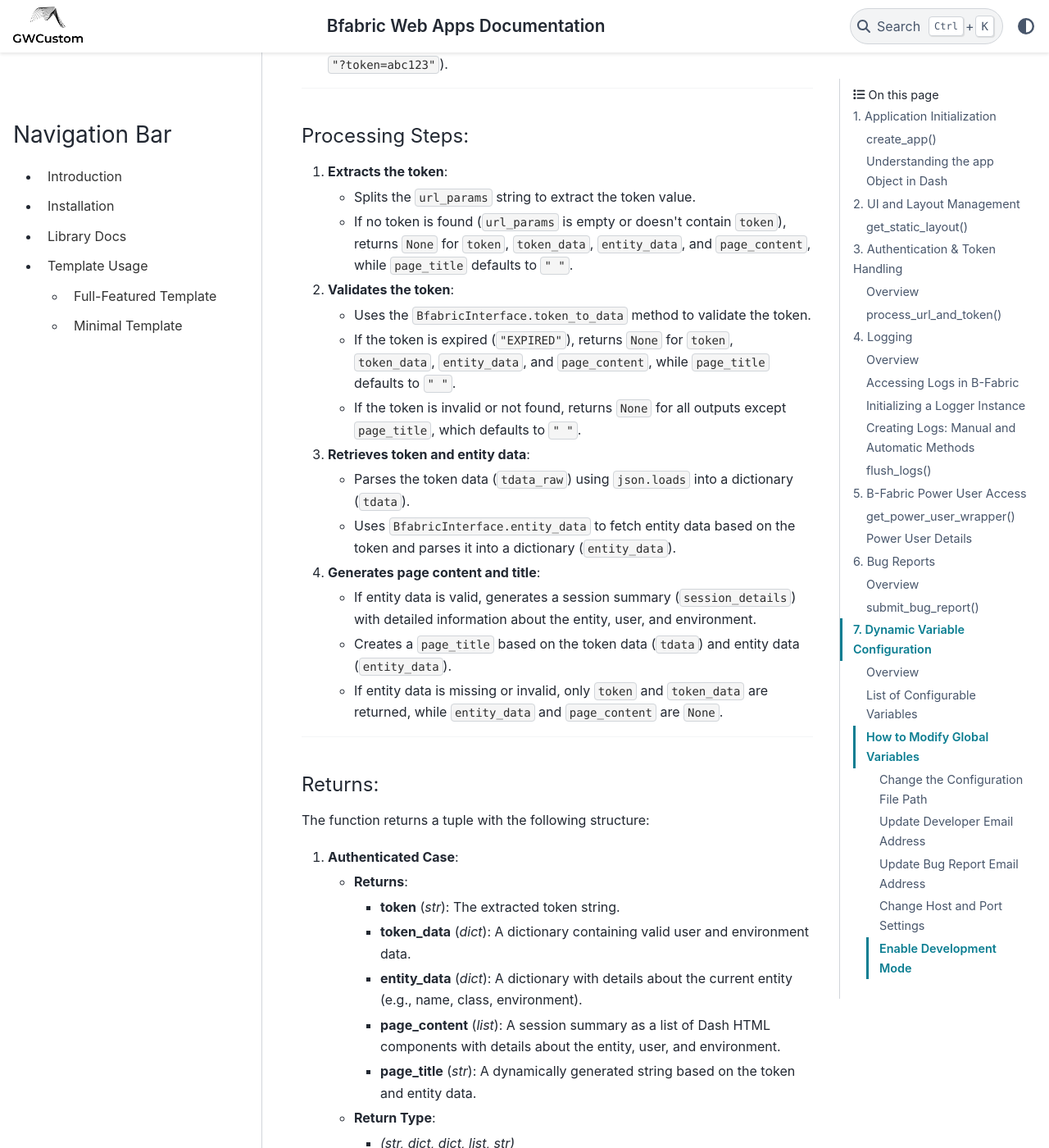
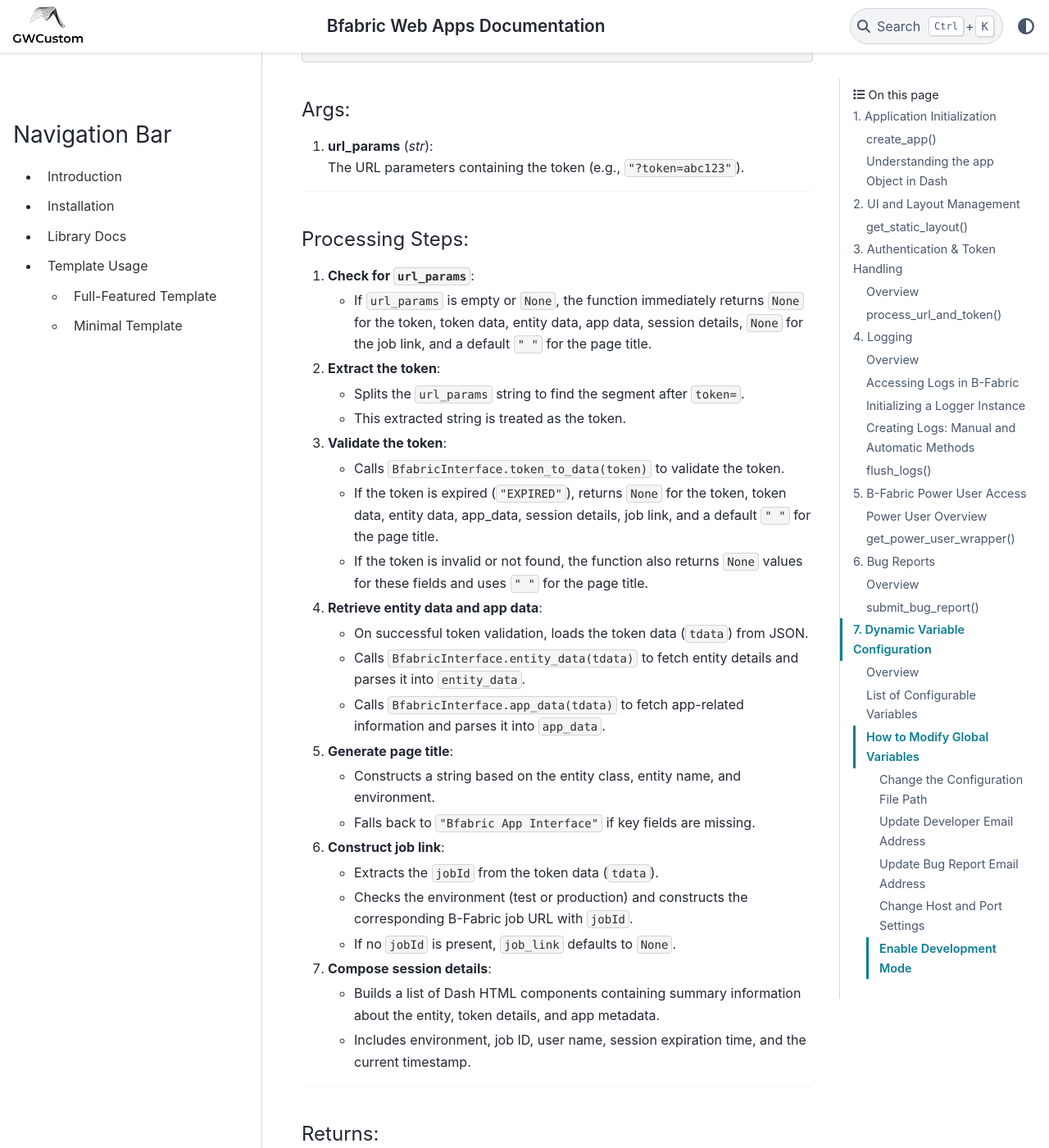
Before and after one commit to GWCustom/bfabric-web-apps, a Sphinx documentation site: the page built from docs/bfabric_web_apps_functions.md, in a window 1280 px wide and 1400 px high, scrolled down 4476 px. Shown: the whole window at 82% size. Built offline with Sphinx 7.4.7 and the PyData theme 0.15.4, drawn with Linux system fonts in a browser that asks for light colours; some of the changed text lies outside the part shown.

Commit message:
Upadated docs, and fixed little error in process_url_and_token function

````diff
--- a/docs/bfabric_web_apps_functions.md
+++ b/docs/bfabric_web_apps_functions.md
@@ -1,4 +1,4 @@
-# Bfabric Web Apps Functions
+# B-Fabric Web Apps Functions
 
 This section provides an in-depth explanation of the **core functions** used in **bfabric\_web\_apps**. These functions are responsible for **authentication, layout management, logging, API interactions, bug reporting** and more.
 
@@ -7,7 +7,9 @@
 
 ### create_app()
 
-The `create_app()` function initializes a **Dash app instance** with pre-configured settings suitable for use with B-Fabric, including responsive design and Bootstrap-based styling. This function simplifies starting a new Dash app by applying common configurations. If you want to explore the implementation of the `create_app()` function in more detail, check out the [source code on GitHub](https://github.com/GWCustom/bfabric-web-apps/blob/main/bfabric_web_apps/utils/app_init.py).
+The `create_app()` function initializes a **Dash app instance** with pre-configured settings suitable for use with B-Fabric, including responsive design and Bootstrap-based styling. This function simplifies starting a new Dash app by applying common configurations.
+
+If you want to explore the implementation of the `create_app()` function in more detail, check out the [source code on GitHub](https://github.com/GWCustom/bfabric-web-apps/blob/main/bfabric_web_apps/utils/app_init.py).
 
 ```python
 app = create_app()
@@ -49,7 +53,9 @@
 
 ### get_static_layout()
 
-The `get_static_layout()` function combines various **UI components** into a structured Dash layout with pre-defined tabs for **Main**, **Documentation**, and **Report a Bug**. This layout ensures a consistent look and feel across B-Fabric applications, while allowing customization of the main content and documentation. If you want to explore the implementation of the `get_static_layout()` function in more detail, check out the [source code on GitHub](https://github.com/GWCustom/bfabric-web-apps/blob/main/bfabric_web_apps/layouts/layouts.py#L4).
+The `get_static_layout()` function combines various **UI components** into a structured Dash layout with pre-defined tabs for **Main**, **Documentation**, and **Report a Bug**. This layout ensures a consistent look and feel across B-Fabric applications, while allowing customization of the main content and documentation.
+
+If you want to explore the implementation of the `get_static_layout()` function in more detail, check out the [source code on GitHub](https://github.com/GWCustom/bfabric-web-apps/blob/main/bfabric_web_apps/layouts/layouts.py#L4).
 
 
 ```python
@@ -73,7 +79,7 @@
 
 ---
 
-#### Example Usage:
+#### Example Usage
 ```python
 # Import the 'html' module from Dash
 from dash import html
@@ -112,84 +118,106 @@
    If the token is valid, B-Fabric responds with a JSON payload containing essential authentication details, such as the username, web service password, and entity class information.
 
 4. **Authenticated API Calls**
-   Now the webapplication has authenticated the user, and can use the username and webserivce password they received from the token auth endpoint, to authenticate subsequent calls to bfabric webservice.
+    Now that the web application has authenticated the user, it can use the username and web service password obtained from the token auth endpoint to authenticate subsequent calls to the B-Fabric web service.
 
 ---
 
 ### process_url_and_token()
 
-The `process_url_and_token()` function processes URL parameters to extract and validate authentication tokens, retrieve related entity data, and prepare page content for B-Fabric applications. If you want to explore the implementation of the `process_url_and_token()` function in more detail, check out the [source code on GitHub](https://github.com/GWCustom/bfabric-web-apps/blob/main/bfabric_web_apps/utils/callbacks.py#L8).
+The `process_url_and_token()` function processes URL parameters to extract and validate authentication tokens, retrieve related entity data, and prepare page content for B-Fabric applications.
+
+If you want to explore the implementation of the `process_url_and_token()` function in more detail, check out the [source code on GitHub](https://github.com/GWCustom/bfabric-web-apps/blob/main/bfabric_web_apps/utils/callbacks.py#L8).
 
 ```python
 process_url_and_token(url_params)
 ```
 
 #### Args:
-1. **url_params** (*str*): The URL parameters containing the token (e.g., `"?token=abc123"`).
+1. **url_params** (*str*):
+   The URL parameters containing the token (e.g., `"?token=abc123"`).
 
 ---
 
 #### Processing Steps:
-1. **Extracts the token**:
-   - Splits the `url_params` string to extract the token value.
-   - If no token is found (`url_params` is empty or doesn't contain `token`), returns `None` for `token`, `token_data`, `entity_data`, and `page_content`, while `page_title` defaults to `" "`.
 
-2. **Validates the token**:
-   - Uses the `BfabricInterface.token_to_data` method to validate the token.
-   - If the token is expired (`"EXPIRED"`), returns `None` for `token`, `token_data`, `entity_data`, and `page_content`, while `page_title` defaults to `" "`.
-   - If the token is invalid or not found, returns `None` for all outputs except `page_title`, which defaults to `" "`.
+1. **Check for `url_params`**:
+   - If `url_params` is empty or `None`, the function immediately returns `None` for the token, token data, entity data, app data, session details, `None` for the job link, and a default `" "` for the page title.
 
-3. **Retrieves token and entity data**:
-   - Parses the token data (`tdata_raw`) using `json.loads` into a dictionary (`tdata`).
-   - Uses `BfabricInterface.entity_data` to fetch entity data based on the token and parses it into a dictionary (`entity_data`).
+2. **Extract the token**:
+   - Splits the `url_params` string to find the segment after `token=`.
+   - This extracted string is treated as the token.
 
-4. **Generates page content and title**:
-   - If entity data is valid, generates a session summary (`session_details`) with detailed information about the entity, user, and environment.
-   - Creates a `page_title` based on the token data (`tdata`) and entity data (`entity_data`).
-   - If entity data is missing or invalid, only `token` and `token_data` are returned, while `entity_data` and `page_content` are `None`.
+3. **Validate the token**:
+   - Calls `BfabricInterface.token_to_data(token)` to validate the token.
+   - If the token is expired (`"EXPIRED"`), returns `None` for the token, token data, entity data, app_data, session details, job link, and a default `" "` for the page title.
+   - If the token is invalid or not found, the function also returns `None` values for these fields and uses `" "` for the page title.
+
+4. **Retrieve entity data and app data**:
+   - On successful token validation, loads the token data (`tdata`) from JSON.
+   - Calls `BfabricInterface.entity_data(tdata)` to fetch entity details and parses it into `entity_data`.
+   - Calls `BfabricInterface.app_data(tdata)` to fetch app-related information and parses it into `app_data`.
+
+5. **Generate page title**:
+   - Constructs a string based on the entity class, entity name, and environment.
+   - Falls back to `"Bfabric App Interface"` if key fields are missing.
+
+6. **Construct job link**:
+   - Extracts the `jobId` from the token data (`tdata`).
+   - Checks the environment (test or production) and constructs the corresponding B-Fabric job URL with `jobId`.
+   - If no `jobId` is present, `job_link` defaults to `None`.
+
+7. **Compose session details**:
+   - Builds a list of Dash HTML components containing summary information about the entity, token details, and app metadata.
+   - Includes environment, job ID, user name, session expiration time, and the current timestamp.
 
 ---
 
 #### Returns:
-The function returns a tuple with the following structure:
+The function returns a 7-element tuple, which varies depending on whether authentication succeeds or fails.
 
 1. **Authenticated Case**:
    - **Returns**:
-     - **token** (*str*): The extracted token string.
-     - **token_data** (*dict*): A dictionary containing valid user and environment data.
-     - **entity_data** (*dict*): A dictionary with details about the current entity (e.g., name, class, environment).
-     - **page_content** (*list*): A session summary as a list of Dash HTML components with details about the entity, user, and environment.
-     - **page_title** (*str*): A dynamically generated string based on the token and entity data.
+     1. **token** (*str*): The extracted token string.
+     2. **token_data** (*dict*): A dictionary containing valid user and environment data.
+     3. **entity_data** (*dict*): Details about the current entity (e.g., name, class).
+     4. **app_data** (*dict*): Information about the related application (e.g., name, description).
+     5. **page_title** (*str*): A dynamically generated string based on token and entity data.
+     6. **session_details** (*list*): A list of Dash HTML components summarizing the session.
+     7. **job_link** (*str*): Dynamically generated link to the job page (if `jobId` is provided).
    - **Return Type**:
-     - *(str, dict, dict, list, str)*
+     *(str, dict, dict, dict, str, list, str)*
 
 2. **Authentication Fails**:
    - **Returns**:
-     - **token**: `None`
-     - **token_data**: `None`
-     - **entity_data**: `None`
-     - **page_content**: `None`
-     - **page_title** (*str*): Defaults to `" "`.
+     1. **token**: `None`
+     2. **token_data**: `None`
+     3. **entity_data**: `None`
+     4. **app_data**: `None`
+     5. **page_title** (*str*): Defaults to `" "`.
+     6. **session_details**: `None`
+     7. **job_link**: `None`
    - **Return Type**:
-     - *(None, None, None, None, str)*
+     *(None, None, None, None, str, None, None)*
 
 ---
 
-#### Example Usage - Callback Integration:
-This function is typically used within a Dash callback to manage authentication. As reference you can checkout on how this function is used in [`generic_bfabric.py`](https://github.com/GWCustom/bfabric-web-app-template/blob/main/generic_bfabric.py#L44).
+#### Example Usage - Callback Integration
+This function is typically used within a Dash callback to manage authentication. As a reference, you can check out how this function is used in [`generic_bfabric.py`](https://github.com/GWCustom/bfabric-web-app-template/blob/main/generic_bfabric.py#L44).
 
 ```python
-# Define a callback for the Dash app
 @app.callback(
     [
-        Output('token', 'data'),
-        Output('token_data', 'data'),
-
+        Output('token', 'data'),                # Store authentication token.
+        Output('token_data', 'data'),           # Store token metadata.
+        Output('entity', 'data'),               # Store entity data.
+        Output('app_data', 'data'),               # Store app data.
+        Output('page-title', 'children'),       # Update page title.
+        Output('session-details', 'children'),  # Update session details.
+        Output('dynamic-link', 'href')  # Directly update the button!
     ],
-    [Input('url', 'search')]
+    [Input('url', 'search')]                    # Extract token from URL parameters.
 )
 def generic_process_url_and_token(url_params):
-    #Processes the URL parameters to extract and return token information
     return process_url_and_token(url_params)
 ```
 
@@ -232,22 +260,24 @@
 
 #### get_logger()
 
-The `get_logger()` function extracts logging-related information from `token_data` and initializes a **Logger instance** for managing and storing logs in B-Fabric. If you want to explore the implementation of the `get_logger()` function in more detail, check out the [source code on GitHub](https://github.com/GWCustom/bfabric-web-apps/blob/main/bfabric_web_apps/utils/get_logger.py).
+The `get_logger()` function extracts logging-related information from `token_data` and initializes a **Logger instance** for managing and storing logs in B-Fabric.
+
+If you want to explore the implementation of the `get_logger()` function in more detail, check out the [source code on GitHub](https://github.com/GWCustom/bfabric-web-apps/blob/main/bfabric_web_apps/utils/get_logger.py).
 
 ```python
 L = get_logger(token_data)
 ```
 
-##### **Args**:
+##### Args:
 1. **token_data** (*dict*): A dictionary containing token information. This is required to associate logs with the corresponding user or session in B-Fabric.
 
-##### **Returns**:
+##### Returns:
 A logger instance for managing and creating logs.
 
-#### **Return Type:**:
+#### Return Type::
 `Logger`
 
-##### **Example**:
+##### Example
 
 ```python
 # Check if token data is available
@@ -272,14 +302,16 @@
 
 #### log_operation()
 
-The `log_operation()` function allows manual logging of user actions, storing these logs in **B-Fabric's job history**. It is commonly used for tracking specific events, such as data submissions or user logins. If you want to explore the implementation of the `log_operation()` function in more detail, check out the [source code on GitHub](https://github.com/GWCustom/bfabric-web-apps/blob/main/bfabric_web_apps/objects/Logger.py#L69).
+The `log_operation()` function allows manual logging of user actions, storing these logs in **B-Fabric's job history**. It is commonly used for tracking specific events, such as data submissions or user logins.
+
+If you want to explore the implementation of the `log_operation()` function in more detail, check out the [source code on GitHub](https://github.com/GWCustom/bfabric-web-apps/blob/main/bfabric_web_apps/objects/Logger.py#L69).
 
 
 ```python
 L.log_operation(operation, message, params, flush_logs)
 ```
 
-##### **Args**:
+##### Args:
 1. **operation** (*str*): A short event label describing the action (e.g., `"Login"`, `"Update Sample"`).
 2. **message** (*str*): A detailed description of the event.
 3. **params** (*dict*, optional): Additional metadata related to the event. Defaults to `{}`.
@@ -289,12 +321,12 @@
 
 ---
 
-##### **Returns**:
+##### Returns:
 - `None`
 
 ---
 
-##### **Example**:
+##### Example
 
 ```python
 # Check if token data is available
@@ -314,13 +346,15 @@
 
 #### logthis()
 
-The `logthis()` function automatically wraps an API call, logging essential details such as the function name, input parameters, execution time, and return values. This method simplifies logging for API interactions while capturing all necessary context. If you want to explore the implementation of the `logthis()` function in more detail, check out the [source code on GitHub](https://github.com/GWCustom/bfabric-web-apps/blob/main/bfabric_web_apps/objects/Logger.py#L117).
+The `logthis()` function automatically wraps an API call, logging essential details such as the function name, input parameters, execution time, and return values. This method simplifies logging for API interactions while capturing all necessary context.
+
+If you want to explore the implementation of the `logthis()` function in more detail, check out the [source code on GitHub](https://github.com/GWCustom/bfabric-web-apps/blob/main/bfabric_web_apps/objects/Logger.py#L117).
 
 ```python
 result = L.logthis(api_call, args, obj, flush_logs, kwargs)
 ```
 
-##### **Args**:
+##### Args:
 1. **api_call** (*function*): The API function to execute.
 2. **endpoint** (*str*): The endpoint to read from, e.g. "sample".
 3. **obj** (*dict*) A dictionary containing the query, for every field multiple possible values can be provided, the final query requires the condition for each field to be met
@@ -358,30 +392,32 @@
 
 ### flush_logs()
 
-The `flush_logs()` function is used to send all accumulated log entries to the backend at once and clear the local cache. This function is particularly useful when multiple logging operations have been performed with `flush_logs=False`, allowing logs to be batched and sent in a single request instead of logging each action individually. If no logs are stored, calling this function has no effect. If you want to explore the implementation of the `flush_logs()` function in more detail, check out the [source code on GitHub](https://github.com/GWCustom/bfabric-web-apps/blob/main/bfabric_web_apps/objects/Logger.py#L103).
+The `flush_logs()` function is used to send all accumulated log entries to the backend at once and clear the local cache. This function is particularly useful when multiple logging operations have been performed with `flush_logs=False`, allowing logs to be batched and sent in a single request instead of logging each action individually. If no logs are stored, calling this function has no effect.
+
+If you want to explore the implementation of the `flush_logs()` function in more detail, check out the [source code on GitHub](https://github.com/GWCustom/bfabric-web-apps/blob/main/bfabric_web_apps/objects/Logger.py#L103).
 
 ```python
 L.flush_logs()
 ```
 
-##### **Args**:
+##### Args:
 - None
 
 ---
 
-##### **Returns**:
+##### Returns:
 - None
 
 ---
 
-##### **Behavior**:
+##### Behavior:
 - If there are **pending logs** saved locally, they are flushed with a **single API call** to the backend, reducing the number of individual requests.
 - After a successful flush, the local log storage is cleared.
 - If no logs are pending, the function does nothing and exits immediately.
 
 ---
 
-##### **Example**:
+##### Example
 
 ```python
 # Initialize the logger instance
@@ -412,25 +448,33 @@
 
 ## 5. B-Fabric Power User Access
 
+### Power User Overview
+- **Username**: **gfeeder**
+- **Purpose**: The power user account is used to perform elevated operations in the B-Fabric system, such as reading or modifying restricted data. Ensure that this access is used responsibly and within the bounds of the system's usage policies.
+
+---
+
 ### get_power_user_wrapper()
 
 Initializes and returns an **authenticated wrapper** for interacting with the **B-Fabric API**. This wrapper is specifically configured for **Power User** access, allowing privileged operations within the system. The default **Power User** login is **`gfeeder`**.
 
 This function uses the environment information provided in `token_data` to determine the appropriate configuration for initializing the `Bfabric` instance. It reads the configuration from a predefined path (`CONFIG_FILE_PATH`) and applies the environment settings.
 
+If you want to explore the implementation of the `get_power_user_wrapper()` function in more detail, check out the [source code on GitHub](https://github.com/GWCustom/bfabric-web-apps/blob/main/bfabric_web_apps/utils/get_power_user_wrapper.py).
+
 ```python
 power_user_wrapper = get_power_user_wrapper(token_data)
 
 ```
 ---
-#### Args
+#### Args:
 1. **token_data** (*dict*): A dictionary containing token-related information.
    - The `"environment"` key specifies the environment configuration (e.g., production or testing).
    - If the `"environment"` key is not provided, it defaults to `"None"`.
 
 ---
 
-#### Returns
+#### Returns:
 - **Bfabric**: A `Bfabric` instance, authenticated and configured for the specified environment.
 
 ---
@@ -441,12 +485,6 @@
 # Initialize the power user wrapper
 power_user_wrapper = get_power_user_wrapper(token_data)
 ```
-
----
-
-### Power User Details
-- **Username**: **gfeeder**
-- **Purpose**: The power user account is used to perform elevated operations in the B-Fabric system, such as reading or modifying restricted data. Ensure that this access is used responsibly and within the bounds of the system's usage policies.
 
 ---
 ## 6. Bug Reports
@@ -477,45 +515,50 @@
 
 ---
 
-
 ### submit_bug_report()
 
-Handles the submission of bug reports by delegating the relevant details to the `submit_bug_report()` function.
+Submits bug reports by collecting the user-provided bug description, along with token and entity data, and then emails these details to the **bug-report email address** configured in `bfabric_web_apps.BUG_REPORT_EMAIL_ADDRESS`. By default, this address is `gwtools@fgcz.system`, but it can be customized as needed.
+
+If you want to explore the implementation of the `submit_bug_report()` function in more detail, check out the [source code on GitHub](https://github.com/GWCustom/bfabric-web-apps/blob/main/bfabric_web_apps/utils/callbacks.py#L92).
 
 ```python
 submit_bug_report(n_clicks, bug_description, token, entity_data)
 ```
 
-**Args:**
-1. **n\_clicks** (int): The number of times the submit button has been clicked.
-2. **bug\_description** (str): The description of the bug provided by the user.
-3. **token** (str): The authentication token.
-4. **entity\_data** (dict): The data related to the current entity.
+#### Args:
+1. **n\_clicks** (int): Number of times the submit button has been clicked.
+2. **bug\_description** (str): Description of the bug provided by the user.
+3. **token** (str): Authentication token.
+4. **entity\_data** (dict): Data related to the current entity.
 
-**Returns:**
-- **tuple**: A tuple containing two boolean values indicating success and failure status of the submission.
-  - is\_open\_success (bool): Indicates if the bug report submission was successful.
-  - is\_open\_failure (bool): Indicates if the bug report submission failed.
+#### Returns:
+- **tuple**: Two boolean values indicating whether the submission succeeded or failed.
+  - **is\_open\_success** (bool): True if bug report submission was successful.
+  - **is\_open\_failure** (bool): True if bug report submission failed.
 
-#### Example:
+#### Example
+
+As a reference, you can check out how this function is used in [`generic_bfabric.py`](https://github.com/GWCustom/bfabric-web-app-template/blob/main/generic_bfabric.py#L73).
 
 ```python
 @app.callback(
     [
         Output("alert-fade-bug-success", "is_open"),  # Show success alert.
-        Output("alert-fade-bug-fail", "is_open")       # Show failure alert.
+        Output("alert-fade-bug-fail", "is_open")      # Show failure alert.
     ],
-    [Input("submit-bug-report", "n_clicks")],          # Detect button clicks.
+    [Input("submit-bug-report", "n_clicks")],         # Detect button clicks.
     [
         State("bug-description", "value"),            # Bug description input.
         State("token", "data"),                       # Authentication token.
         State("entity", "data")                       # Entity metadata.
     ],
-    prevent_initial_call=True                            # Prevent callback on initial load.
+    prevent_initial_call=True
 )
 def generic_handle_bug_report(n_clicks, bug_description, token, entity_data):
     return submit_bug_report(n_clicks, bug_description, token, entity_data)
 ```
+
+---
 
 
 ## 7. Dynamic Variable Configuration
@@ -579,5 +622,3 @@
 ```
 
 These settings allow customization of the application behavior to fit different use cases, such as development, testing, or production environments.
-
----
````
Also changed, not shown: other parts of docs/bfabric_web_apps_functions.md (+8 -6 lines), docs/index.md (+3 -3 lines), docs/index_py.md (+5 -5 lines), docs/installation.md (+9 -6 lines), 1 other file.
